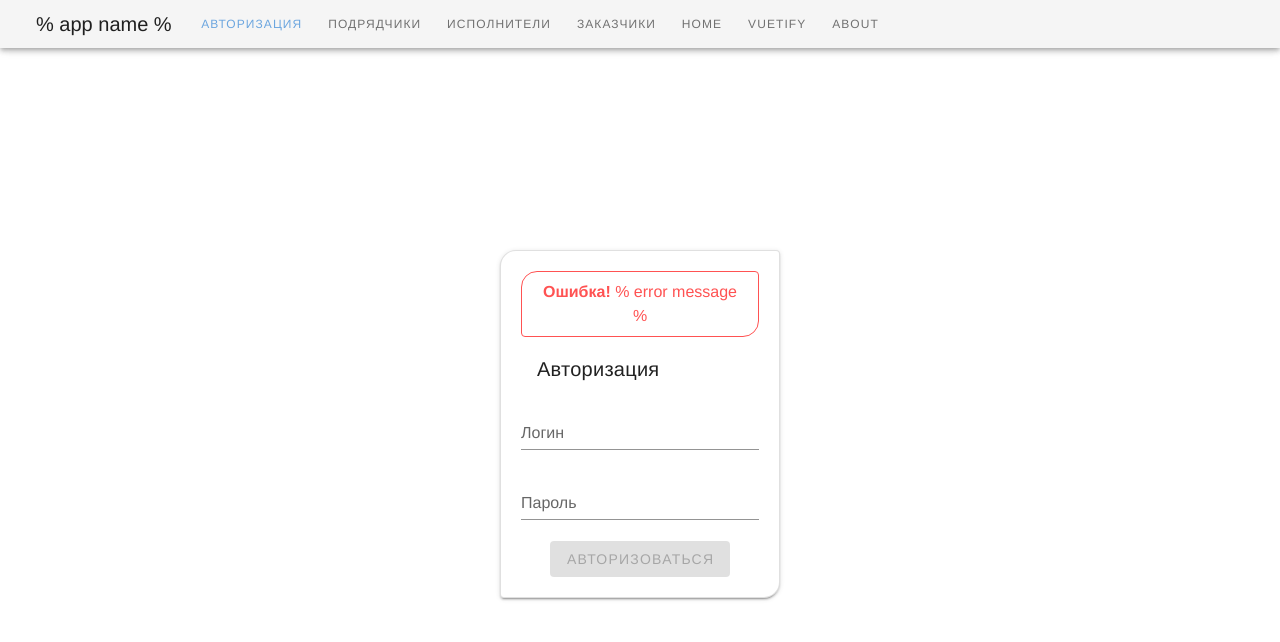
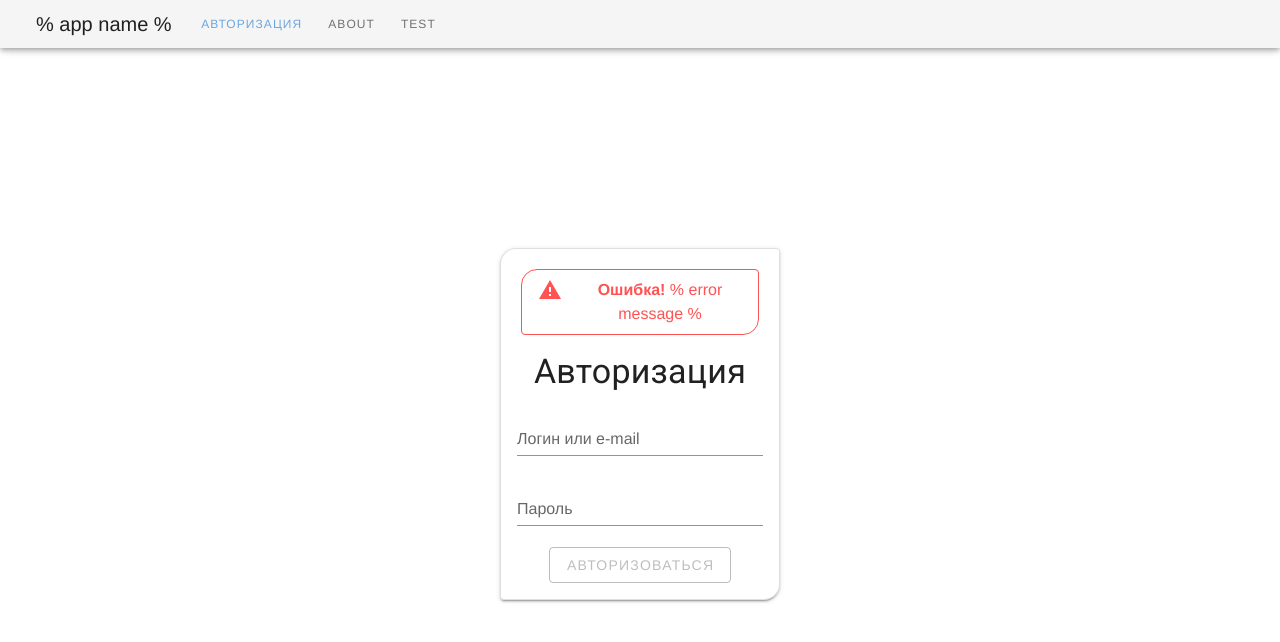
Before and after one commit to xvfr/communication-estimates-client, a Vue app: page /login in a window 1280 px wide. Shown: the top 642 px of the page. Built offline with nearby package versions, Linux system fonts and the light colour scheme.

Commit message:
not found page + router settings + auth check + nav menu from router links

```diff
--- a/src/app.vue
+++ b/src/app.vue
@@ -8,7 +8,10 @@
 		<v-app-bar-title>% app name %</v-app-bar-title>
 
 		<nav class="navigation hidden-md-and-down pl-4">
-		  <navigation-link v-for="route in routes" :key="route.link" :link="route.link">{{ route.text }}</navigation-link>
+		  <navigation-link v-for="route in routes" :key="route.link" :link="route.link">{{
+			  route.placeholder
+			}}
+		  </navigation-link>
 		</nav>
 
 	  </v-app-bar>
@@ -26,6 +29,11 @@
 import Vue from 'vue'
 import navigationLink from '@/components/navigation-link.vue'
 
+interface iNavigationLink {
+	placeholder? : string,
+	link : string,
+}
+
 export default Vue.extend( {
 	name : 'app',
 
@@ -34,39 +42,19 @@ export default Vue.extend( {
 	},
 
 	data : () => ( {
+		routes : [] as Array<iNavigationLink>
+	} ),
 
-		routes : [
-			{
-				text : 'Авторизация',
-				link : '/login'
-			},
-			{
-				text : 'Подрядчики',
-				link : '/about'
-			},
-			{
-				text : 'Исполнители',
-				link : '/about'
-			},
-			{
-				text : 'Заказчики',
-				link : '/about'
-			},
-			{
-				text : 'Home',
-				link : '/'
-			},
-			{
-				text : 'Vuetify',
-				link : '/test'
-			},
-			{
-				text : 'About',
-				link : '/about'
-			}
-		]
-
-	} )
+	created () {
+		this.routes = this.$router.getRoutes().filter( rt =>
+			( rt.meta.requiredAuth === undefined
+				|| rt.meta.requiredAuth === this.$store.state.isAuthorized
+			) && rt.meta.isNavigationLink
+		).map( rt => ( {
+			placeholder : rt.name,
+			link : rt.path || '/'
+		} ) )
+	}
 
 } )
 
--- a/src/components/navigation-link.vue
+++ b/src/components/navigation-link.vue
@@ -32,7 +32,3 @@ export default Vue.extend( {
 } )
 
 </script>
-
-<style lang="scss" scoped>
-
-</style>
--- a/src/router/index.ts
+++ b/src/router/index.ts
@@ -1,9 +1,12 @@
 import Vue from 'vue'
 import VueRouter, { RouteConfig } from 'vue-router'
+import store from '@/store'
 
+// Components
 import Home from '@/views/home.vue'
 import Login from '@/views/login.vue'
 import Test from '@/views/test.vue'
+import NotFound from '@/views/not-found.vue'
 
 Vue.use( VueRouter )
 
@@ -11,13 +14,23 @@ const routes : Array<RouteConfig> = [
 
 	{
 		path : '/',
-		name : 'home',
-		component : Home
+		name : 'Главная',
+		component : Home,
+
+		meta : {
+			requiredAuth : true,
+			isNavigationLink : true
+		}
 	},
 	{
 		path : '/login',
-		name : 'login',
-		component : Login
+		name : 'Авторизация',
+		component : Login,
+
+		meta : {
+			requiredAuth : false,
+			isNavigationLink : true
+		}
 	},
 	{
 		path : '/about',
@@ -25,12 +38,25 @@ const routes : Array<RouteConfig> = [
 		// route level code-splitting
 		// this generates a separate chunk (about.[hash].js) for this route
 		// which is lazy-loaded when the route is visited.
-		component : () => import(/* webpackChunkName: "about" */ '../views/about.vue')
+		component : () => import(/* webpackChunkName: "about" */ '../views/about.vue'),
+
+		meta : {
+			isNavigationLink : true
+		}
 	},
 	{
 		path : '/test',
 		name : 'test',
-		component : Test
+		component : Test,
+
+		meta : {
+			isNavigationLink : true
+		}
+	},
+	{
+		path : '*',
+		name : 'error page',
+		component : NotFound
 	}
 
 ]
@@ -41,4 +67,26 @@ const router = new VueRouter( {
 	routes
 } )
 
+router.beforeEach( ( to, from, next ) => {
+
+	if ( !to.meta )
+		return next()
+
+	const
+		requiredAuth = to.meta.requiredAuth,
+		isAuthorized = store.state.isAuthorized
+
+	if ( requiredAuth === undefined )
+		return next()
+
+	if ( requiredAuth && !isAuthorized )
+		return next( '/login' )
+
+	if ( !requiredAuth && isAuthorized )
+		return next( '/' )
+
+	next()
+
+} )
+
 export default router
--- a/src/store/index.ts
+++ b/src/store/index.ts
@@ -4,7 +4,11 @@ import Vuex from 'vuex'
 Vue.use( Vuex )
 
 export default new Vuex.Store( {
-	state : {},
+
+	state : {
+		isAuthorized : false
+	},
+
 	mutations : {},
 	actions : {},
 	modules : {}
--- a/src/views/login.vue
+++ b/src/views/login.vue
@@ -1,31 +1,35 @@
 <template>
 
   <v-layout justify-center align-center fill-height>
-	<v-flex sm7 md3 class="px-5">
+	<v-flex sm7 md5 lg3 class="px-5">
 
 	  <v-card
-		  class="pb-5 px-5 text-center"
+		  class="text-center"
 		  elevation="2"
 		  outlined
 		  shaped>
 
 		<v-alert
-			class="mt-5 mb-0"
-			color="error"
+			class="mt-5 mb-0 mx-5"
 			dense
 			outlined
 			shaped
+			type="error"
 		>
 		  <b>Ошибка!</b> % error message %
 		</v-alert>
 
-		<v-card-title>Авторизация</v-card-title>
+		<v-card-title class="d-block">
+		  <h2 class="display-1">Авторизация</h2>
+		</v-card-title>
+
+		<v-card-text>
 
 		  <v-form
 			  v-model="valid">
 
 			<v-text-field
-			  label="Логин"
+				label="Логин или e-mail"
 				v-model="login"
 				required
 				:rules="loginRules"
@@ -40,12 +44,16 @@
 
 			<v-btn
 				color="primary"
+				outlined
 				:disabled="!valid"
 			>
 			  Авторизоваться
 			</v-btn>
 
 		  </v-form>
+
+		</v-card-text>
+
 	  </v-card>
 
 	</v-flex>
@@ -78,5 +86,3 @@ export default Vue.extend( {
 } )
 
 </script>
-
-<style lang="scss" scoped></style>
--- /dev/null
+++ b/src/views/not-found.vue
@@ -0,0 +1,28 @@
+<template>
+
+  <v-layout fill-height justify-center align-center>
+
+	<v-alert
+		type="error"
+		prominent
+		border="left"
+	>
+	  <h1 class="display-1">
+		<strong>Ошибка!</strong> Страница не найдена!
+	  </h1>
+
+	</v-alert>
+
+  </v-layout>
+
+</template>
+
+<script lang="ts">
+
+import Vue from 'vue'
+
+export default Vue.extend( {
+	name : 'not-found'
+} )
+
+</script>
```
Lines whose indentation alone changed are shown as unchanged.
